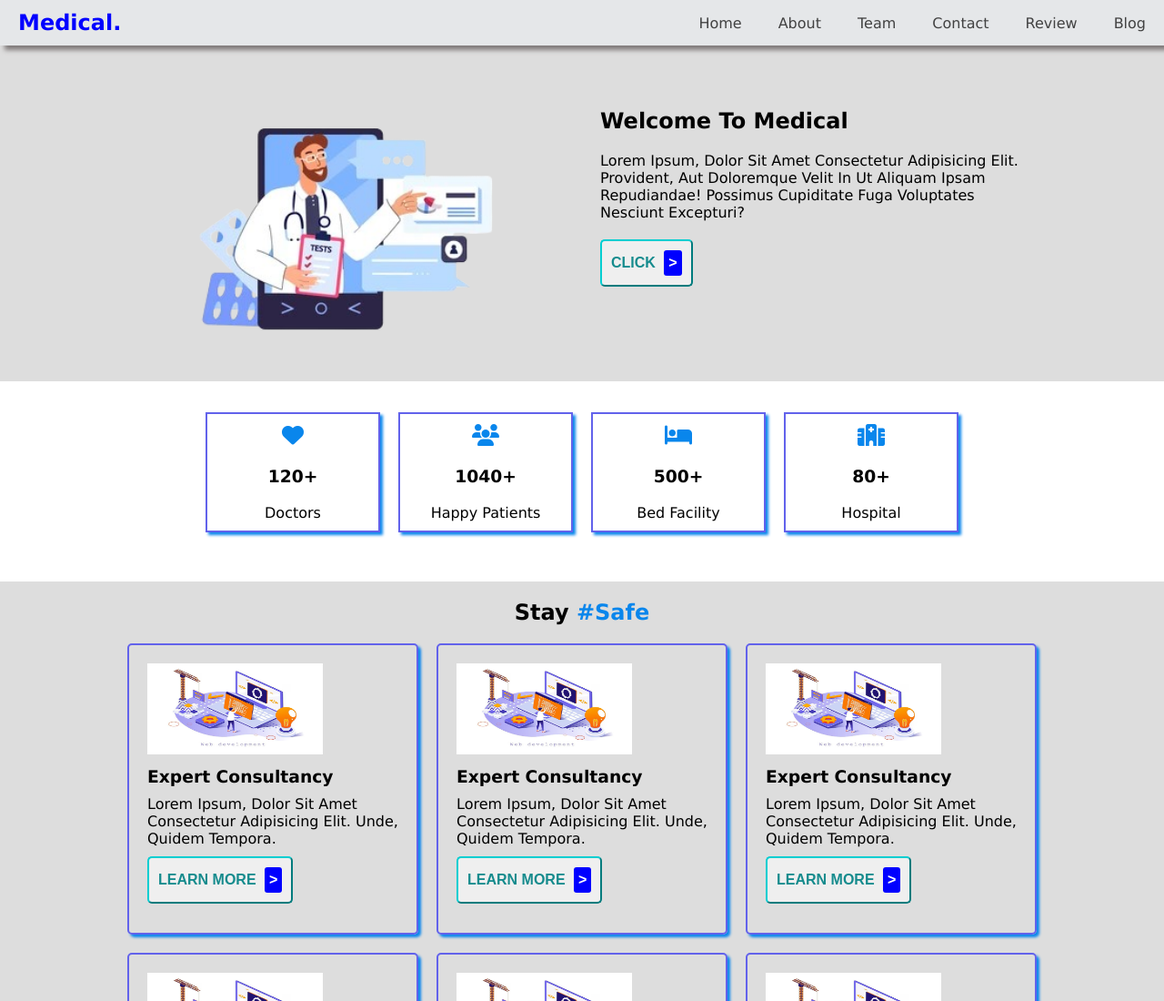
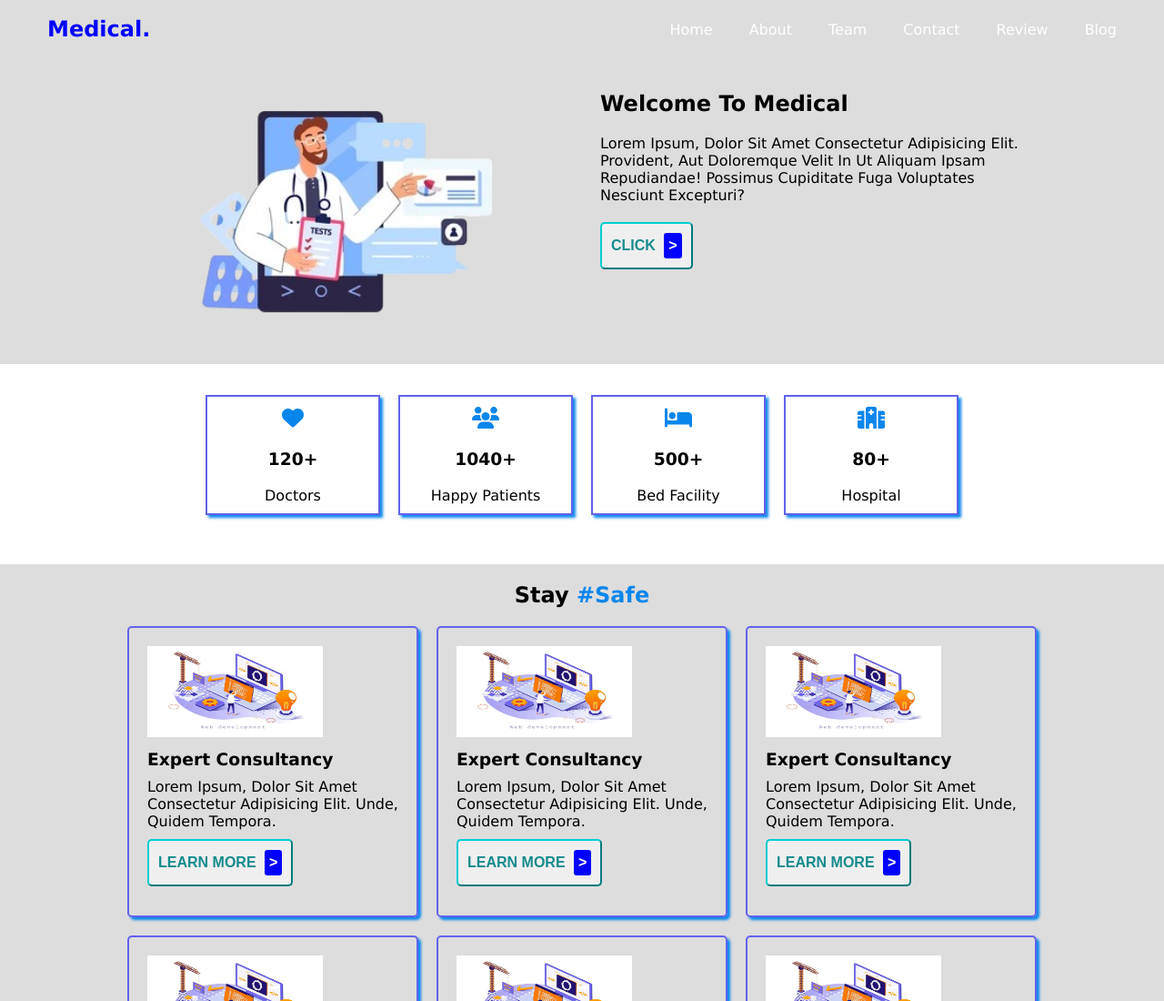
Before and after one commit to githbkrishna/medicalRE, a plain HTML site: page index.html in a window 1280 px wide. Shown: the top 1100 px of the page at 91% size. Drawn offline with Linux system fonts and the light colour scheme.

Commit message:
Navabr fixed fucntionalty added

```diff
--- a/index.html
+++ b/index.html
@@ -23,7 +23,7 @@
         <li><a href="#blog">Blog</a></li>
       </ul>
       <h2 class="menu">=</h2>
-    </nav>zz
+    </nav>
 
     <div class="container1">
       <div class="left">
@@ -424,7 +424,18 @@
     </div>
 
     <script>
-      // let Nav = document.getElementById('nav')
+
+      window.addEventListener('scroll', function(){
+        var Nav = document.getElementById('nav')
+        var stickyPoint = 20
+        if(window.scrollY >= stickyPoint){
+          Nav.classList.add("sticky");
+        }
+        else{
+          Nav.classList.remove("sticky");
+        }
+
+      })
       // let anc = Nav.getElementsByTagName("a")
       // let head = document.getElementById("heading")
 
--- a/style.css
+++ b/style.css
@@ -10,20 +10,30 @@ body{
 }
 
 nav{
-    background-color: rgb(229, 231, 233);
     width: 100%;
     display: flex;
     align-items: center;
     justify-content: space-between;
-    box-shadow: 5px 5px 5px rgb(128, 123, 123);
+    /* box-shadow: 5px 5px 5px rgb(128, 123, 123); */
+    /* margin-bottom: 20px; */
     position: fixed;
     height: 50px;
-    /* margin-bottom: 20px; */
+    left: 0;
+    right: 0;
+    padding: 2rem;
+    z-index: 10;
+    backdrop-filter: blur(1px);
+}
+
+/* applying sticky navbar background */
+
+nav.sticky{
+    background-color: #0000ff78;
 }
 
 nav .logo{
     margin-left: 20px;
-    color: blue;
+    color: #0000ff;
 }
 
 nav ul{
@@ -42,7 +52,7 @@ nav ul li{
 
 nav ul li a{
     text-decoration: none;
-    color: rgb(66, 66, 66);
+    color: rgb(255, 255, 255);
 }
 
 nav ul li a:hover{
```
Also changed, not shown: 1 other file.
